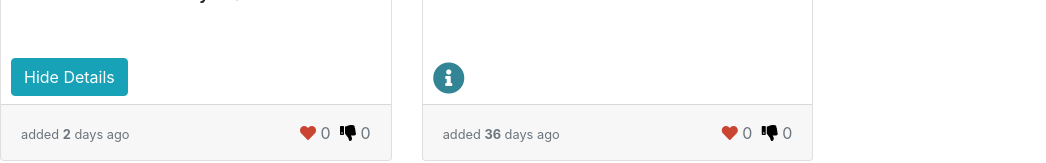
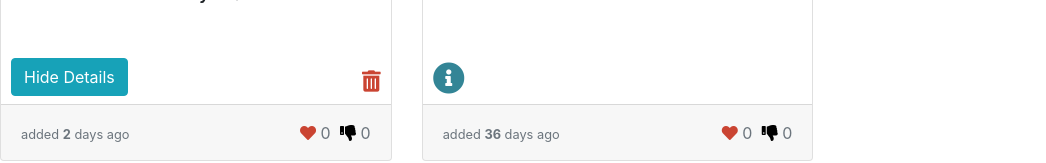
Before and after one commit to fnyaoke/QuotesRating, an Angular app: page / in a window 1280 px wide. Both pictures are taken after a click on the icon 27 px from the left and 237 px from the top of the page. Shown: the part 159-322 px from the top of the page, without its empty margins (0-1046 px from the left). Built offline with nearby package versions, Linux system fonts and the light colour scheme.

Commit message:
create a delete quote event emmiter  and delete this quote function in quote details and delete function in quote component to deletea specific quote whenever delete quote event is emmitted

```diff
--- /dev/null
+++ b/src/app/app-highlight.directive.ts
@@ -0,0 +1,16 @@
+import { Directive, ElementRef, Input } from "@angular/core";
+
+@Directive({
+  selector: "[appAppHighlight]",
+})
+export class AppHighlightDirective {
+  constructor(private el: ElementRef) {
+    this.highlight(this.highlightColor || this.defaultColor || "red");
+  }
+  @Input() defaultColor: string;
+  @Input("myHighlight") highlightColor: string;
+
+  private highlight(color: string) {
+    this.el.nativeElement.style.backgroundColor = color;
+  }
+}
--- a/src/app/app.module.ts
+++ b/src/app/app.module.ts
@@ -8,6 +8,7 @@ import { QuoteComponent } from './quote/quote.component';
 import { QuoteDetailsComponent } from './quote-details/quote-details.component';
 import { QuoteFormComponent } from './quote-form/quote-form.component';
 import { DateCountPipe } from './date-count.pipe';
+import { AppHighlightDirective } from './app-highlight.directive';
 
 @NgModule({
   declarations: [
@@ -16,7 +17,8 @@ import { DateCountPipe } from './date-count.pipe';
 
     QuoteDetailsComponent,
     QuoteFormComponent,
-    DateCountPipe
+    DateCountPipe,
+    AppHighlightDirective
   ],
   imports: [
     BrowserModule,
--- a/src/app/quote-details/quote-details.component.css
+++ b/src/app/quote-details/quote-details.component.css
@@ -0,0 +1,13 @@
+.delete-button {
+    position: absolute;
+    right: 10px;
+    bottom: 10px;
+  }
+
+  .fa-trash-alt {
+    color: #ca4432;
+  }
+
+  i {
+    cursor: pointer;
+  }
--- a/src/app/quote-details/quote-details.component.html
+++ b/src/app/quote-details/quote-details.component.html
@@ -1,2 +1,6 @@
 <p><strong>Author: </strong>{{ quote.author }}</p>
 <p><strong>Submitted By:</strong> {{ quote.submitter }}</p>
+<div class="delete-button">
+
+  <i class="fas fa-trash-alt fa-lg" (click)="deleteThisQuote(true)"></i>
+</div>
--- a/src/app/quote-details/quote-details.component.ts
+++ b/src/app/quote-details/quote-details.component.ts
@@ -1,4 +1,4 @@
-import { Component, OnInit, Input } from '@angular/core';
+import { Component, OnInit, Input, Output, EventEmitter} from '@angular/core';
 import {Quote} from '../quote';
 @Component({
   selector: 'app-quote-details',
@@ -7,6 +7,12 @@ import {Quote} from '../quote';
 })
 export class QuoteDetailsComponent implements OnInit {
 @Input()quote:Quote;
+@Output() deleteQuote = new EventEmitter<boolean>();
+
+  deleteThisQuote(deleteThis: boolean) {
+    this.deleteQuote.emit(deleteThis);
+  }
+
   constructor() { }
 
   ngOnInit() {
--- a/src/app/quote/quote.component.html
+++ b/src/app/quote/quote.component.html
@@ -2,6 +2,8 @@
   <div class="row col-md-8">
     <div *ngFor="let quote of quotes; let i = index" class="col-md-6">
       <div class="card text-center">
+        <div *ngIf="quote.upvote == getHighestUpVote().upvote && quote.upvote > 0" class="card-header" appHighlight>
+          Quote {{ quote.id }}</div>
         <div class="card-header">Quote {{ quote.id }}</div>
         <div class="card-body">
           <h5 class="card-title">
@@ -12,31 +14,19 @@
 
           <div class="details-button">
 
-            <i
-              *ngIf="!quote.showDetails"
-              class="fas fa-info-circle fa-2x"
-             (click)="toggleDetails(i)"
-            ></i>
-            <button
-              *ngIf="quote.showDetails"
-              class="btn btn-info"
-              (click)="toggleDetails(i)"
-            >
+            <i *ngIf="!quote.showDetails" class="fas fa-info-circle fa-2x" (click)="toggleDetails(i)"></i>
+            <button *ngIf="quote.showDetails" class="btn btn-info" (click)="toggleDetails(i)">
               Hide Details
             </button>
 
           </div>
-          <app-quote-details
-          *ngIf="quote.showDetails"
-          [quote]="quote"
-
-        ></app-quote-details>
+          <app-quote-details *ngIf="quote.showDetails" [quote]="quote"(deleteQuote)="delete($event,i)"></app-quote-details>
           <br />
         </div>
         <div class="card-footer text-muted">
           <div class="days">
             <small>
-               added <strong>{{ quote.dateAdded | dateCount }}</strong> days ago
+              added <strong>{{ quote.dateAdded | dateCount }}</strong> days ago
             </small>
           </div>
           <div class="like">
@@ -44,7 +34,7 @@
             {{ quote.upvote }}
           </div>
           <div class="dislike">
-            <i class="fas fa-thumbs-down"(click)="addDownVote(i)"></i>
+            <i class="fas fa-thumbs-down" (click)="addDownVote(i)"></i>
             {{ quote.downvote }}
           </div>
         </div>
@@ -52,6 +42,6 @@
     </div>
   </div>
   <div class="col-md-4">
-    <app-quote-form ></app-quote-form>
+    <app-quote-form></app-quote-form>
   </div>
 </div>
--- a/src/app/quote/quote.component.ts
+++ b/src/app/quote/quote.component.ts
@@ -53,6 +53,16 @@ export class QuoteComponent implements OnInit {
       return new Quote(0, '', '', '', new Date());
     }
   }
+  delete(deleteThis: boolean, index: number) {
+    if (deleteThis) {
+      let confirmDelete = confirm(
+        'Are you sure you want to delete this quote?'
+      );
+      if (confirmDelete) {
+        this.quotes.splice(index, 1);
+      }
+    }
+  }
   constructor() { }
 
   ngOnInit() {
```
Also changed, not shown: 1 other file (tests, documents, lock files or other folders).
